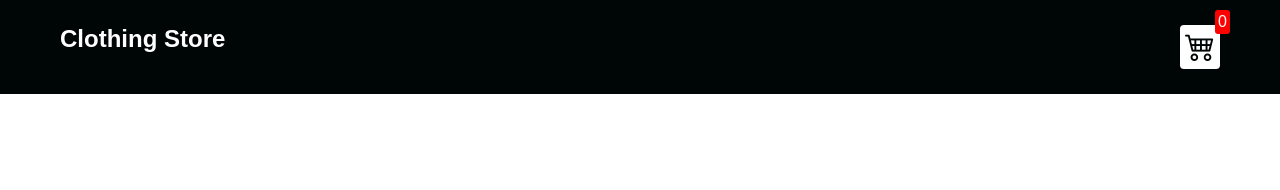
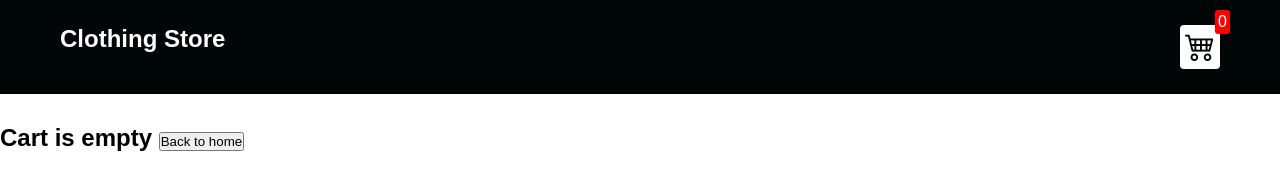
Before and after one commit to orbanjames/SHOPPING-STORE, a plain HTML site: page cart.html in a window 1280 px wide. Drawn offline with nearby package versions, Linux system fonts and the light colour scheme.

Commit message:
subsequents commits

```diff
--- a/cart.html
+++ b/cart.html
@@ -21,6 +21,11 @@
    </div>
    </a>
   </div>
+
+  <div id="label" class="text-center"></div>
+<div class="shopping-cart" id="shopping-cart"></div>
+
 </body>
+<script src="src/Data.js"></script>
 <script src="src/cart.js"></script>
 </html>
--- a/src/cart.js
+++ b/src/cart.js
@@ -1,3 +1,6 @@
+let label = document.getElementById('label')
+let shoppingCart = document.getElementById('shopping-cart')
+
 let basket = JSON.parse(localStorage.getItem('data')) || []
 
 let calculation = () => {
@@ -6,3 +9,16 @@ let calculation = () => {
 }
 
 calculation()
+let generateCartItems = () => {
+ if (basket.length !==0){
+
+ } else{
+  shoppingCart.innerHTML = ``;
+  label.innerHTML = ` <h2>Cart is empty
+  <a href = "index.htm">
+  <button class = "HomeBtn">Back to home</button> </a>
+
+  `;
+ }
+}
+generateCartItems();
--- a/src/style.css
+++ b/src/style.css
@@ -109,3 +109,8 @@ a{
 .bi-plus-lg{
  color: green;
 }
+
+
+/**
+*! style rules for label and some buttons
+**/
```
Also changed, not shown: index.html (+1 -0 lines).
